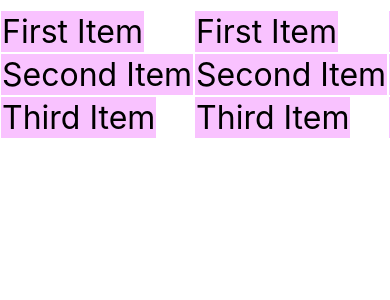
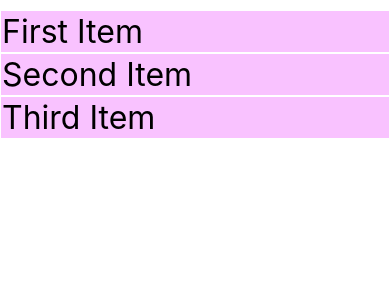
Before and after one commit to Healint/MazeGame, a React Native app: screen / in a window 390 px wide. Shown: the top 300 px of the page. Built offline with nearby package versions, Linux system fonts and the light colour scheme.

Commit message:
enabled debugging somehow

```diff
--- a/App.js
+++ b/App.js
@@ -1,9 +1,9 @@
 import React, {Component} from 'react';
 import {SafeAreaView, View, FlatList, StyleSheet, Text} from 'react-native';
 
-import {MazeActionProcessor} from './MazeCommunication/MazeActionProcessor';
-
-const DATA = [
+const DATA1 = {
+  id: '1',
+  data: [
     {
       id: 'bd7acbea-c1b1-46c2-aed5-3ad53abb28ba',
       title: 'First Item',
@@ -16,7 +16,46 @@ const DATA = [
       id: '58694a0f-3da1-471f-bd96-145571e29d72',
       title: 'Third Item',
     },
-];
+  ],
+};
+
+const DATA2 = {
+  id: '2',
+  data: [
+    {
+      id: 'bd7acbea-c1b1-46c2-aed5-3ad53abb28ba',
+      title: 'First Item',
+    },
+    {
+      id: '3ac68afc-c605-48d3-a4f8-fbd91aa97f63',
+      title: 'Second Item',
+    },
+    {
+      id: '58694a0f-3da1-471f-bd96-145571e29d72',
+      title: 'Third Item',
+    },
+  ],
+};
+
+const DATA3 = {
+  id: '3',
+  data: [
+    {
+      id: 'bd7acbea-c1b1-46c2-aed5-3ad53abb28ba',
+      title: 'First Item',
+    },
+    {
+      id: '3ac68afc-c605-48d3-a4f8-fbd91aa97f63',
+      title: 'Second Item',
+    },
+    {
+      id: '58694a0f-3da1-471f-bd96-145571e29d72',
+      title: 'Third Item',
+    },
+  ],
+};
+
+const DATA = [DATA1, DATA2, DATA3];
 
 function Item({title}) {
   return (
@@ -47,10 +86,8 @@ export default class HelloWorldApp extends Component {
       uri:
         'https://upload.wikimedia.org/wikipedia/commons/d/de/Bananavarieties.jpg',
     };
-    let actionProcessor = new MazeActionProcessor();
-    actionProcessor.startMaze();
     let item = this.getItem;
-    let flatlistColumn = this.getFlatList;
+    let flatlistColumn = this.getFlatListTamp;
     return (
       <SafeAreaView style={styles.container}>
         {flatlistColumn(item)}
@@ -63,20 +100,37 @@ export default class HelloWorldApp extends Component {
       <FlatList
         horizontal={true}
         data={DATA}
-        renderItem={({item}) => (
+        renderItem={({datar}) => (
           <FlatList
-            horizontal={true}
-            data={DATA}
-            renderItem={({item}) => renderItem(item)}
-            keyExtractor={item => item.id}
+            horizontal={false}
+            data={datar.data}
+            renderItem={({datac}) => renderItem(datac)}
+            keyExtractor={datac => datac.id}
           />
         )}
+        keyExtractor={datar => datar.id}
+      />
+    );
+  }
+
+  getFlatListTamp(renderItem) {
+    console.log(DATA[0].data[0].title);
+    return (
+      <FlatList
+        horizontal={false}
+        data={DATA[0].data}
+        renderItem={datac => renderItem(datac.item)}
         keyExtractor={item => item.id}
       />
     );
   }
 
+  getId(datac) {
+    return datac.id;
+  }
+
   getItem(item) {
+    console.log('item id: ' + item.id);
     return <Item title={item.title} />;
   }
 }
--- a/package.json
+++ b/package.json
@@ -11,7 +11,6 @@
   },
   "dependencies": {
     "core-js": "^3.3.2",
-    "expo-constants": "^7.0.0",
     "react": "16.9.0",
     "react-native": "0.61.2"
   },
```
Also changed, not shown: 1 other file (tests, documents, lock files or other folders). Lines whose indentation alone changed are shown as unchanged.
